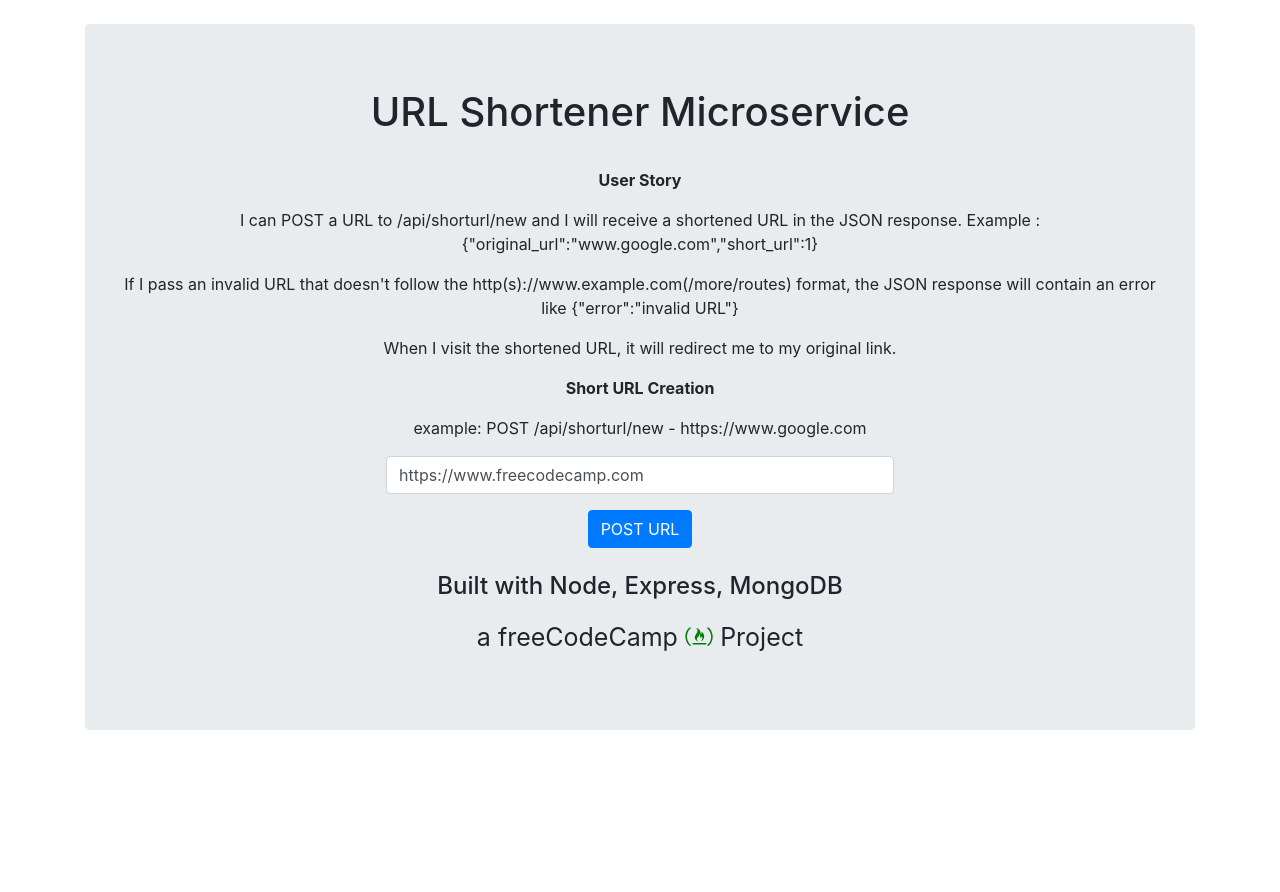
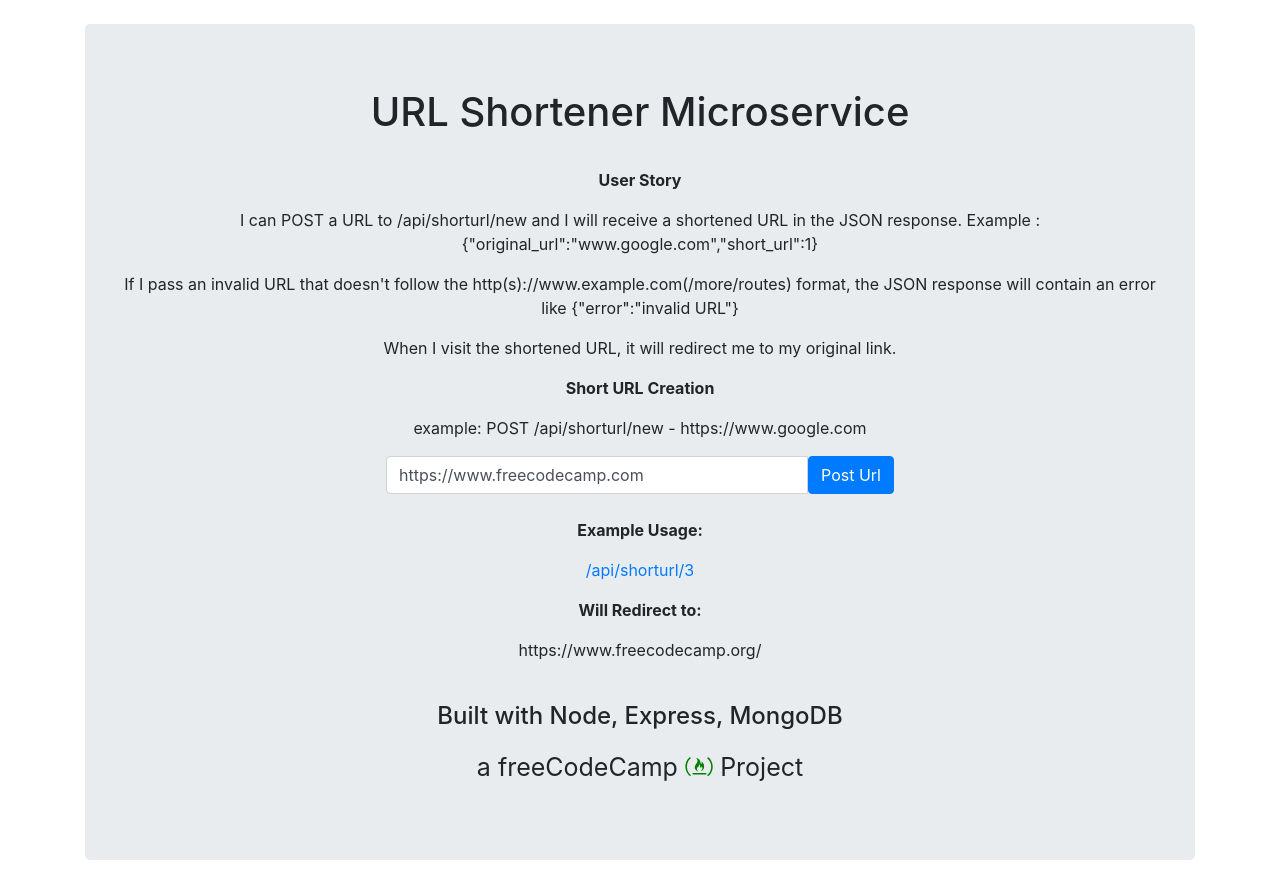
Before and after one commit to denskiz/url-shortener-microservice, a website: page public/index.html in a window 1280 px wide. Before the commit the page ends 800 px from the top, so only its background shows below. Drawn offline with nearby package versions, Linux system fonts and the light colour scheme.

Commit message:
Add files via upload

```diff
--- a/models/model.js
+++ b/models/model.js
@@ -3,7 +3,7 @@
 
 const urlSchema = new Schema({
   originalUrl: String,
-  shorterUrl: String
+  shorterUrl: Number
 });
 
 const ModelClass = mongoose.model('shortUrl', urlSchema);
--- a/package.json
+++ b/package.json
@@ -3,7 +3,7 @@
   "version": "0.0.0",
   "private": true,
   "scripts": {
-    "start": "node app.js"
+    "start": "nodemon app.js"
   },
   "main": "app.js",
   "dependencies": {
--- a/public/index.html
+++ b/public/index.html
@@ -36,13 +36,26 @@
       <div class="row justify-content-center">
         <div class="col-lg-6">
           <form action="api/shorturl/new" method="POST">
-            <div class="form-group">
+            <div class="input-group">
               <input type="text" class="form-control" value="https://www.freecodecamp.com" name="url">
+              <div class="input-group-append">
+                <button type="submit" class="btn btn-primary">Post Url</button>
+              </div>
             </div>
-            <button type="submit" class="btn btn-primary">POST URL</button>
           </form>
         </div>
       </div>
+      <br>
+      <p>
+        <strong>Example Usage:</strong>
+      </p>
+      <p>
+        <a href="/api/shorturl/3">/api/shorturl/3</a>
+      </p>
+      <p>
+        <strong>Will Redirect to:</strong>
+      </p>
+      <p>https://www.freecodecamp.org/</p>
       <br>
       <h4>Built with Node, Express, MongoDB</h4>
       <footer>
```
Also changed, not shown: app.js (+7 -15 lines).
